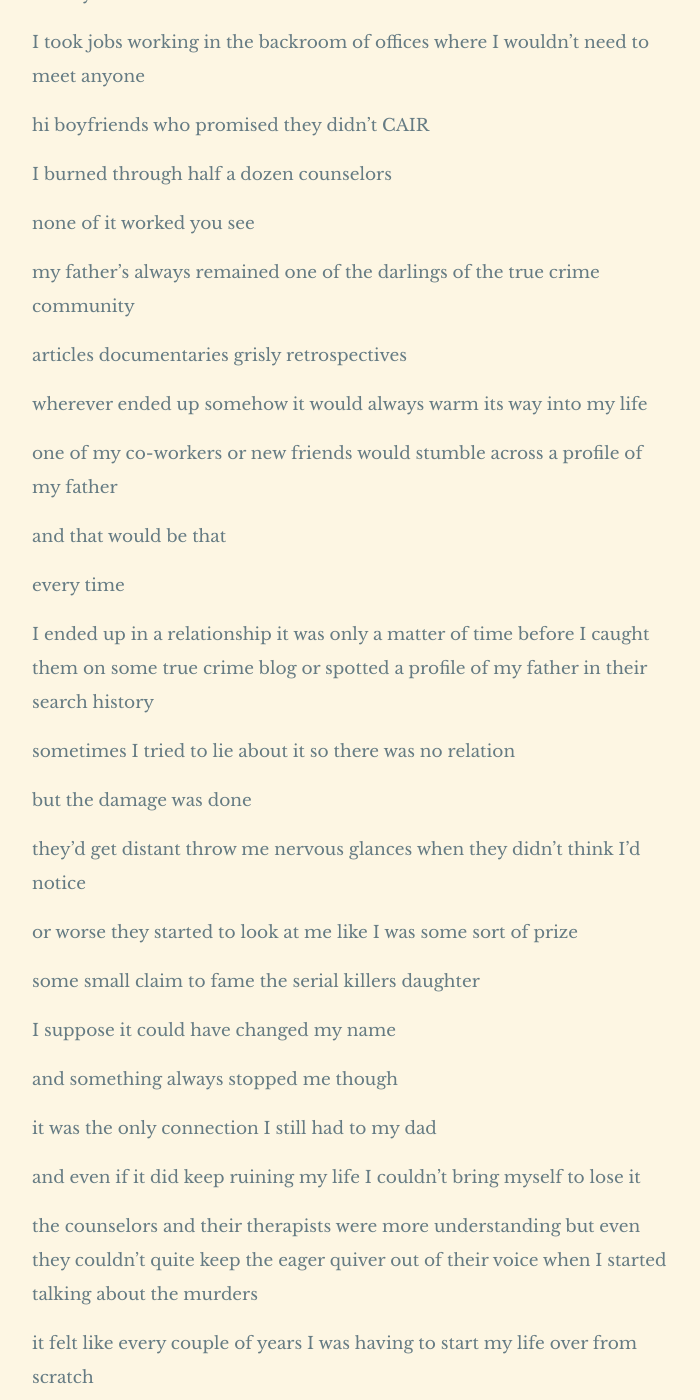
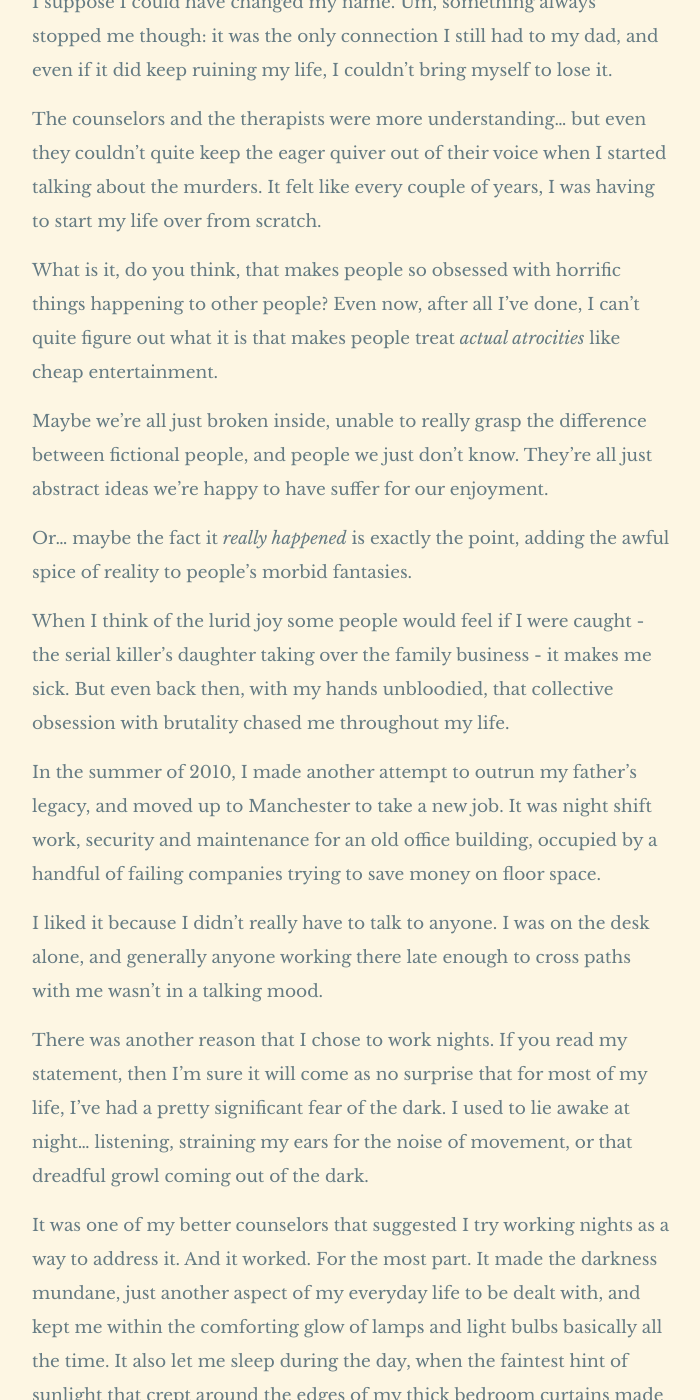
Before and after one commit to Snarp/magnus_archives_transcripts, a Jekyll site: the page built from _posts/2018-07-11-109.md, in a window 1280 px wide and 1400 px high, scrolled down 4511 px. Shown: the whole window, without its empty margins (289-989 px from the left). Built offline with Jekyll 4.4.1, drawn with Linux system fonts in a browser that asks for light colours; some web fonts are replaced; some of the changed text lies outside the part shown.

Commit message:
[Savescum auto-commit.]

```diff
--- a/_posts/2018-07-11-109.md
+++ b/_posts/2018-07-11-109.md
@@ -22,443 +22,199 @@ unofficial:
 unfinished:     true
 ---
 
-well she said she could turn it on
+##### [CLICK]
 
-didn't say anything about jogging
+ARCHIVIST: Well?
 
-look
+TREVOR: She said you could turn it on. Didn't say anything about talking.
 
-we're on the same side
+ARCHIVIST: Look, we, we're on the same side -
 
-if you're telling the truth
+JULIA: If you're telling the truth.
 
-I mean I don't know what proof I can give you
+ARCHIVIST: I mean, I don't know what proof I can give you.
 
-oh well
+JULIA: Uh, well, if you're *right* about it, it won't be long until Officer Mustermann over here is able to talk again. That should be illuminating.
 
-if you're right about it
+TREVOR: He's almost got his lungs again! If you can call *them* lungs.
 
-it won't be long until Officer mustermann over here is able to talk again
+JULIA: Eh, as long as they can push air, they'll do.
 
-that should be illuminating
+ARCHIVIST: Uh, and, if you don't like what he has to say...?
 
-he's almost got his lungs again if you can call them lungs
+JULIA: Then this cabin is a long way away from anything that can hear you.
 
-uh
+JULIA AND TREVOR: [laugh]
 
-as long as they can push air and it'll do
+ARCHIVIST: And, and, and if I run?
 
-and if you don't like what he has to say then
+TREVOR: I'm very much hoping that you do.
 
-this cabin is a long way away from anything that can hear you
+JULIA AND TREVOR: [laugh]
 
-and if I run
+ARCHIVIST: I read your statement, you know, you, you don't kill people. Only monsters.
 
-I'm very much hoping that you do
+TREVOR: The line gets blurrier every day.
 
-I read your statement you know
+ARCHIVIST: What about you, Julia? Following in your dad's footsteps?
 
-you you don't kill people
+JULIA: It's a legacy I've learned to be proud of. [heh] There are people who'd sell us *all* out to things you can't even imagine. I'm happy doing what it takes to stop that.
 
-how many monsters
+ARCHIVIST: Murder?
 
-the line gets blurrier every day
+JULIA: Why not? Everything dies. You think if you walk out of this cabin, you just keep going ? Something gets you, even if it's just time.
 
-what about you Julia
+Mostly, though life on this planet ends violently. It's the most natural thing in the world; and sometimes, it makes the world a better place.
 
-following in your dad's footsteps
+ARCHIVIST: And... when something comes for you?
 
-it's a legacy I've learned to be proud of
+JULIA: Mh. Then I die.
 
-there are people who'd sell us all out
+ARCHIVIST: That, that doesn't... scare you?
 
-the things you can't even imagine
+JULIA: Every second.
 
-I'm happy doing what it takes to stop that
+##### [SOUND OF OFFICER MONSTERMAN BREATHING THROUGH PARTIALLY-REGROWN LUNGS]
 
-murder
+ARCHIVIST: Can, can we keep that somewhere else...?
 
-why not
+TREVOR: I want it where I can see it.
 
-everything dies
+ARCHIVIST: And when you're satisfied that I'm not trying to harm you?
 
-you think if you walk out of this cabin
+TREVOR: If you're right about that ritual, I guess, you talk to Gerard.
 
-you just keep going
+ARCHIVIST: You said he was dead...
 
-something gets you even if it's just time
+JULIA: [spooky voice] He is.
 
-mostly though life on this planet ends violently
+TREVOR: [laugh]
 
-it's the most natural thing in the world
+ARCHIVIST: ...r-right...
 
-and sometimes it makes the world a better place
+So we just... wait.
 
-and when something comes for you
+JULIA: That's the plan.
 
-then I die
+ARCHIVIST: Right.
 
-that doesn't scare you
+...
 
-every second
+##### [FURTHER LUNG-REGROWTH SOUNDS]
 
-can we keep that somewhere else
+ARCHIVIST: Look - perhaps if, all we can do is listen to this... r-regrowing itself, may I suggest a way to pass the time?
 
-I want it where I can see it
+JULIA: Sure. You want our story?
 
-and when you're satisfied that I'm not trying to harm you
+TREVOR: Gave you folks plenty already.
 
-if you're right about that ritual
+ARCHIVIST: I, I mean, yes... but the situation has changed quite a bit...? Last I heard, you were dying of lung cancer.
 
-I guess
+TREVOR: I was.
 
-you talked to Gerard
+ARCHIVIST: And now...?
 
-you said he was dead
+TREVOR: I'm not. [heh]
 
-he is
+ARCHIVIST: And that doesn't strike you as... odd.
 
-right
+TREVOR: Not much I see these days isn't "odd" somehow or other. Not gonna turn my nose up at one bit of it worked out well for me. I hunt monsters; my lungs don't kill me. Seems like a fair trade. No big job, is it.
 
-so we just wait
+ARCHIVIST: Wh-what about you, Julia? Care, care to make a statement? Maybe about how you met Trevor?
 
-that's the plan
+JULIA: Sure, why not.
 
-perhaps if all we can do is listen to this regrowing itself
+ARCHIVIST: Thank you.
 
-and mainly suggest a way to pass the time
+JULIA: It's not like you or your tape recorder get to leave here without us.
 
-sure
+ARCHIVIST: [clears throat] Statement of Julia Montauk, regarding her initial encounter with the hunter, Trevor Herbert.
 
-you want our story
+Uh, when did this happen?
 
-gave you folks plenty already
+JULIA: About six years ago?
 
-I mean yes but the situation has changed quite a bit
+TREVOR: Seven! 2010.
 
-last I heard you were dying of lung cancer
+JULIA: Sure. Summer 2010.
 
-I was and now I'm not
+#### ARCHIVIST
 
-and that doesn't strike you as odd
+Statement taken direct from subject June 29th, 2017.
 
-not much I see these days isn't odd some hour over
+Statement begins.
 
-not gonna terminals up one bit if that worked out well for me
+#### JULIA (STATEMENT)
 
-I hunt monsters my lungs don't kill me
+I tried to live a normal life. I really did. I took jobs working in the backroom of offices where I wouldn't need to meet anyone. I had boyfriends who promised they didn't care. I burned through half a dozen counselors. None of it worked.
 
-seems like a fair trade
+You see, my father's always remained one of the darlings of the true crime community. Articles, documentaries, grisly retrospectives: wherever I ended up, somehow it would always worm its way into my life. One of my co-workers or new friends would stumble across a profile of my father, and that would be that. Every time I ended up in a relationship, it was only a matter of time before I caught them on some true crime blog, or spotted a profile of my father in their search history.
 
-no big job did it
+Sometimes, I tried to lie about it, so there was no relation, but the damage was done. They'd get distant, throw me nervous glances when they didn't think I'd notice. Or worse, they started to look at me like I was some sort of prize, some small claim to fame: the serial killer's daughter.
 
-what about you Julia
+I suppose I could have changed my name. Um, something always stopped me though: it was the only connection I still had to my dad, and even if it did keep ruining my life, I couldn't bring myself to lose it.
 
-okay
+The counselors and the therapists were more understanding... but even they couldn't quite keep the eager quiver out of their voice when I started talking about the murders. It felt like every couple of years, I was having to start my life over from scratch.
 
-care to make a statement
+What is it, do you think, that makes people so obsessed with horrific things happening to other people? Even now, after all I've done, I can't quite figure out what it is that makes people treat *actual atrocities* like cheap entertainment.
 
-maybe about how you met Trevor
+Maybe we're all just broken inside, unable to really grasp the difference between fictional people, and people we just don't know. They're all just abstract ideas we're happy to have suffer for our enjoyment.
 
-sure why not
+Or... maybe the fact it *really happened* is exactly the point, adding the awful spice of reality to people's morbid fantasies.
 
-thank you
+When I think of the lurid joy some people would feel if I were caught - the serial killer's daughter taking over the family business - it makes me sick. But even back then, with my hands unbloodied, that collective obsession with brutality chased me throughout my life.
 
-it's not like you or your tape recorder get to leave here without us
+In the summer of 2010, I made another attempt to outrun my father's legacy, and moved up to Manchester to take a new job. It was night shift work, security and maintenance for an old office building, occupied by a handful of failing companies trying to save money on floor space.
 
-statement of Julia Montauk
+I liked it because I didn't really have to talk to anyone. I was on the desk alone, and generally anyone working there late enough to cross paths with me wasn't in a talking mood.
 
-regarding her initial encounter with the hunter Trevor Herbert
+There was another reason that I chose to work nights. If you read my statement, then I'm sure it will come as no surprise that for most of my life, I've had a pretty significant fear of the dark. I used to lie awake at night... listening, straining my ears for the noise of movement, or that dreadful growl coming out of the dark.
 
-when did this happen
+It was one of my better counselors that suggested I try working nights as a way to address it. And it worked. For the most part. It made the darkness mundane, just another aspect of my everyday life to be dealt with, and kept me within the comforting glow of lamps and light bulbs basically all the time. It also let me sleep during the day, when the faintest hint of sunlight that crept around the edges of my thick bedroom curtains made me feel safe enough to relax. It made dating even harder, of course, but by that point I'd mostly given up trying. It wasn't a perfect solution, by any means, but it helped. To start with, at least.
 
-about six years ago
+I never really worried about keeping track of the companies that kept offices in my building. It seemed like that came and went pretty regularly. Sometimes a start-up would make it big, but usually it was the inevitable bankruptcy that moved them out.
 
-seven
+All except DKN Systems. I never really figured out what it was they were meant to be doing. Something full of meaningless buzzwords, like "business networks" or "media solutions." Thinking about it, it might actually have been "business media network solutions." Point is, there didn't seem to be anything suspicious about them. At least not at first.
 
-2010 sure
+I knew a bit more about them than the other people renting space, since they seemed to do a lot of work after dark, and there were a handful of their staff I knew on sight. I mean, I *assumed* they also did a lot of work in the daytime that I just wasn't seeing. So it didn't seem particularly weird. Just another small business burning the candle everywhere they could to stay afloat.
 
-summer 2010 statement
+But even if the company itself didn't seem weird, the people who worked for it really did. I remember there were four of them normally around, and at one point I thought it must have been a family thing, because I got it in my head that they were related. I don't know why - they didn't even look that similar - but there was just something about their faces. It was the eyes, I think. It looked like they all had irises so dark that they almost seemed completely black.
 
-taken direct from subject June 29th 2017
+And they dressed the same. Not like a uniform, but they all wore black trousers, a dark blue shirt, and a brown leather belt. They also wore soft-soled black canvas shoes, which were almost completely silent when walking down the carpeted halls of the building.
 
-statement begins
+It made them even more unsettling, quietly wandering the corridors, never quite looking where they were going, like their attention was focused on something you just couldn't see.
 
-I tried to live a normal life
+There was only one of them that ever spoke, at least to me: a young guy called Vardhan Darvish. He seemed to be the manager, at least as much as there was any clear structure. And unlike his colleagues, he seemed happy, almost eager, to talk.
 
-I really did
+I asked him about it once, and he laughingly told me that his co-workers didn't sign up for the quality of conversation. He'd chat with me about my job and the latest headline - which he *always* had a strong opinion about. We never discussed any details of his life, though, or his job. He generally came over to let me know about a blown light bulb somewhere in the building, and then stick around for a bit of conversation.
 
-I took jobs working in the backroom of offices where I wouldn't need to meet anyone
+I once jokingly suggested he must be breaking the lights himself for an excuse to talk to me. And he laughed, but then got kind of quiet, and didn't stick around to talk.
 
-hi boyfriends who promised they didn't CAIR
+At the time, I assumed my awkward flirting had made it weird... but unfortunately not! [laugh]
 
-I burned through half a dozen counselors
+#### TREVOR
 
-none of it worked you see
+Bulbs were breaking because of what they were doing around the offices.
 
-my father's always remained one of the darlings of the true crime community
+I'd been tracking Darvish for a good few weeks by then. There'd been a couple of homeless I knew gone missing around Parrs Wood, where I were keeping back then. Now, *usually* I wouldn't pay much mind - was the summer, after all! - but there were a couple of __??laddies??__ gone.
 
-articles documentaries grisly retrospectives
+So I checked in with shelters, and a worker that dealt with them, but no one had the first clue. I knew Morris had at least a kid with a woman down in Moss Side, so *he* wouldn't've skipped down - but she hadn't seen him neither.
 
-wherever ended up somehow it would always warm its way into my life
+My first thought were vampires, as they like to go after rough sleepers. But I knew, by then, there were other horrors kicking around - not to mention your mundane murderers.
 
-one of my co-workers or new friends would stumble across a profile of my father
+Didn't matter to me, of course! Not by then. I had a hunt on, and I was going to see it through. It weren't long after I went down to see you folk, so I was still convinced I were on the way out. And caution weren't something I cared for. [laugh]
 
-and that would be that
+Don't recall exactly how Darvish got on my radar. Someone had seen something that sent me somewhere that led me to him, I don't, I don't know. Point is, soon as I saw him, I knew he were there one I were after.
 
-every time
+There was a smell to him: something dark and sick, rolling off him in waves.
 
-I ended up in a relationship it was only a matter of time before I caught them on some true crime blog or spotted a profile of my father in their search history
+Sure, he didn't smell like a vampire, but he smelt like something that weren't meant to be in this world. So, I reckoned I best help him out of it!
 
-sometimes I tried to lie about it so there was no relation
+Took to following him for a couple of days. Didn't know exactly what he was, or what he wanted, so I weren't keen to charge right in. He seemed normal at first, mind. Happy enough in the sun [heh], though he worked nights. That's how I first saw him. Didn't spot *me* - or if he did, he never paid me no mind. They never do.
 
-but the damage was done
+Third night, I spotted him at work, taking a delivery. It were a big truck for some company called "Outer Bay." I tried to follow them up since, but didn't find much. Then again, maybe I didn't know what I were looking for - I mean, to anyone else, the box they were unloading would have looked like nothing much. But if there's one thing I know, it's what a box looks like when it's got someone inside.
 
-they'd get distant throw me nervous glances when they didn't think I'd notice
-
-or worse they started to look at me like I was some sort of prize
-
-some small claim to fame the serial killers daughter
-
-I suppose it could have changed my name
-
-and something always stopped me though
-
-it was the only connection I still had to my dad
-
-and even if it did keep ruining my life I couldn't bring myself to lose it
-
-the counselors and their therapists were more understanding but even they couldn't quite keep the eager quiver out of their voice when I started talking about the murders
-
-it felt like every couple of years I was having to start my life over from scratch
-
-what is it do you think that makes people so obsessed with horrific things happening to other people
-
-even now after all I've done I can't quite figure out what it is that makes people treat actual atrocities like cheap entertainment
-
-maybe we're all just broken inside
-
-unable to really grasp the difference between fictional people and people would just don't know
-
-they're all just abstract ideas
-
-we're happy to have suffer for our enjoyment
-
-or maybe the fact it really happened is exactly the point
-
-adding the awful spice of reality to people's morbid fantasies
-
-when I think of the lurid joy some people would feel if I were caught
-
-the serial killers daughter taking over the family business
-
-it makes me sick
-
-but even back then with my hands and blooded
-
-that active obsession with brutality chased me throughout my life
-
-in the summer of 2010 I made another attempt to outrun my father's legacy and moved up to Manchester to take a new job
-
-it was night shift work security and maintenance for an old office building
-
-occupied by a handful of failing companies trying to save money on floor space
-
-I liked it because I didn't really have to talk to anyone
-
-I was on the desk alone and generally anyone working there late enough to cross paths with me wasn't in a talking mood
-
-there was another reason that I chose to work nights
-
-if you read my statement then I'm sure it will come as no surprise that for most of my life I've had a pretty significant fear of the dark
-
-who still lie awake at night listening straining my ears for the noise of movement
-
-or that dreadful growl coming out of the dark
-
-it was one of my better counsellors that suggested I try working nights as a way to address it
-
-and it worked for the most part
-
-it made the darkness mundane just another aspect of my everyday life  to be dealt with
-
-and kept me within the comforting glow of lamps and light bulbs basically all the time
-
-it also let me sleep during the day when the faintest hint of sunlight that crept around the edges of my thick bedroom curtains made me feel safe enough to relax
-
-it made dating even harder of course but by that point I'd mostly given up trying
-
-it wasn't a perfect solution by any means but it helped to start with
-
-at least
-
-I never really worried about keeping track of the companies that kept offices in my building
-
-it seemed like that came and went pretty regularly
-
-sometimes a start-up would make it big but usually it was the inevitable bankruptcy that moved them out
-
-all except dkn systems
-
-I never really figured out what it was they were meant to be doing
-
-something full of meaningless buzzwords like business networks or media solutions
-
-thinking about it it might actually have been business media network solutions
-
-point is they didn't seem to be anything suspicious about them
-
-at least not at first
-
-I knew a bit more about them than the other people renting space since they seemed to do a lot of work after dark
-
-and there are a handful of their staff I knew on site
-
-I mean I assumed they also did a lot of work in the daytime that I just wasn't seeing so it didn't seem particularly weird
-
-just another small business burning the candle everywhere they could to stay afloat
-
-but even if the company itself didn't seem weird the people who work for it really did
-
-I remember there were four of them normally around
-
-and at one point I thought it must have been a family thing because I got it in my head that they were related
-
-I don't know why they didn't even look that similar
-
-but there was just something about their faces
-
-it was the eyes I think
-
-it looked like they all had irises so dark that they almost seemed completely black
-
-and they dress the same
-
-not like a uniform but they all wore black trousers a dark blue shirt and brown leather belt
-
-they also wore soft soled black canvas shoes which were almost completely silent when walking down the carpeted halls of the building
-
-it made them even more unsettling
-
-quietly wandering the corridors never quite looking where they were going
-
-I their attention was focused on something you just couldn't see
-
-there was only one of them that ever spoke
-
-at least to me
-
-a young guy called Vardhan Darvish
-
-he seemed to be the manager at least as much as there was any clear structure
-
-and unlike his colleagues he seemed happy almost eager to talk
-
-I asked him about it once and he laughingly told me that his co-workers didn't sign up for the quality of conversation
-
-he'd chat with me about my job and the latest headline
-
-which he always had a strong opinion about
-
-we never discussed any details of his life though or his job
-
-he generally came over to let me know about a blown light bulb somewhere in the building
-
-and then stick around for a bit of conversation
-
-how once jokingly suggested he must be breaking the lights himself or excused to talk to me
-
-and he laughed but then got kind of quiet and didn't stick around to talk
-
-at the time I assumed my awkward flirting had made it weird
-
-but unfortunately not
-
-walls were breaking because of what we're doing around the offices
-
-I've been tracking Darvish for a good few weeks by then
-
-there been a couple of homeless I knew gone missing around Parsa ward
-
-where I'll keep him back then
-
-no usually I wouldn't pay much mind
-
-was the summer after all
-
-but there were a couple of we is gone so I checked in which shelters and a worker that dealt with him
-
-but no one had the first clue
-
-and you Maurice had at least a kid with a woman down in Moss side
-
-so evil Ness skipped town but she hadn't seen him neither
-
-our first thought were vampires as they like to go after rough sleepers
-
-Bora knew by then there were other Horus kicking around
-
-not to mention your mundane murderers
-
-didn't matter to me of course not by then
-
-I had a hunt on and I was going to see it through
-
-the world
-
-long after I went down to see you Fork
-
-so I was still convinced I were on the way out
-
-and caution weren't something I cared for
-
-don't recall exactly I would Darvish go on my radar
-
-someone had seen something that sent me somewhere that led me to him
-
-I don't know
-
-pointees soon as I saw him I knew he were there one
-
-hour after their smell to him
-
-something dark and sick rolling off him in waves
-
-sure he didn't smell like a vampire
-
-book he smelt like something that weren't meant to be in this world
-
-so I reckoned I best help him out of it
-
-took to following him for a couple of days
-
-didn't know exactly what he was or what he wanted so weren't keen to charge right in
-
-he seemed normal at first mind
-
-happy enough in the Sun though he worked night
-
-that's how I first saw him
-
-didn't spot me but if he did he never paid me no mind
-
-they never do
-
-third night I spotted him at work taking a delivery
-
-it were a big truck for some company called outer Bay
-
-I tried to follow them up since but didn't find much
-
-and again maybe I didn't know what I was looking for
-
-I mean
-
-to anyone else the box that were on Lorden would have looked like nothing much
-
-but if there's one thing I know it's what a box looks like when he's got someone inside
-
-there's a certain shape it tends to be
+There's a certain shape it tends to be,
 
 and the for carrying it after take a second to manage it shifting weight
 
```
